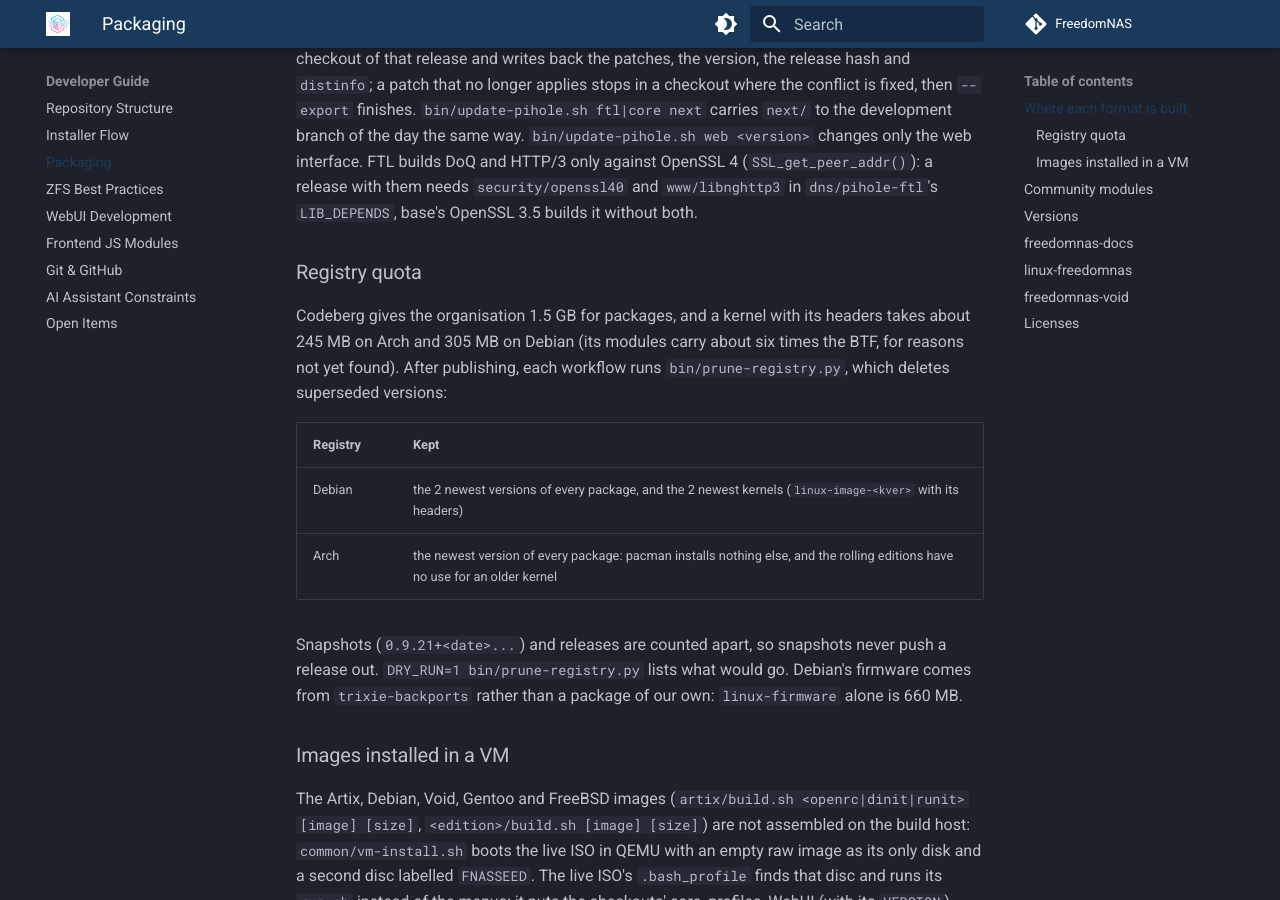
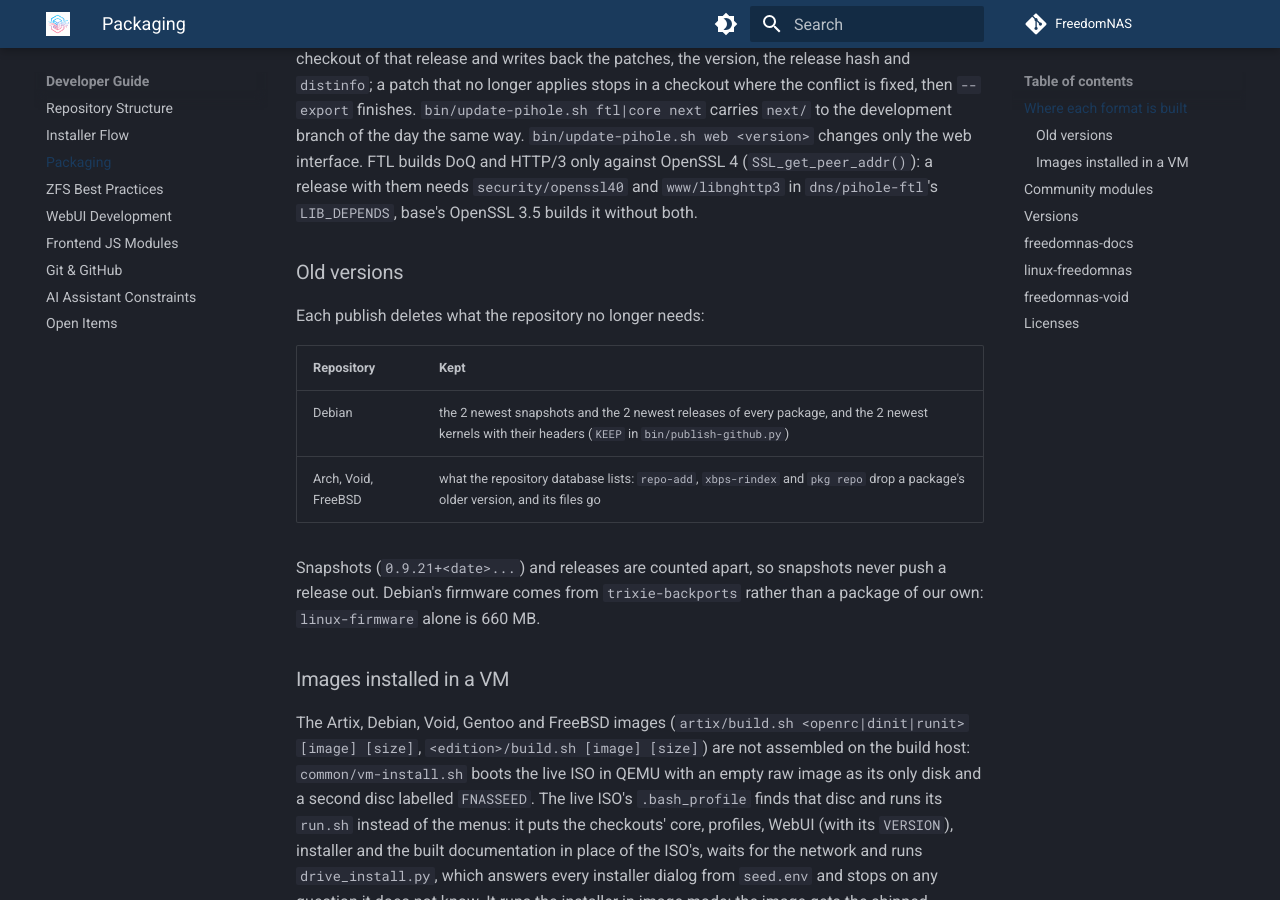
Before and after one commit to FreedomNAS/freedomnas-docs, an MkDocs documentation site: the page built from docs/developer/packaging.md, in a window 1280 px wide and 900 px high, scrolled down 2516 px. Built offline with MkDocs 1.6.1 and Material for MkDocs 9.7.7, drawn with Linux system fonts in a browser that asks for light colours.

Commit message:
Drop what was left of Codeberg

```diff
--- a/docs/developer/packaging.md
+++ b/docs/developer/packaging.md
@@ -71,21 +71,17 @@ against OpenSSL 4 (`SSL_get_peer_addr()`): a release with them needs
 `security/openssl40` and `www/libnghttp3` in `dns/pihole-ftl`'s
 `LIB_DEPENDS`, base's OpenSSL 3.5 builds it without both.
 
-### Registry quota
+### Old versions
 
-Codeberg gives the organisation 1.5 GB for packages, and a kernel with its
-headers takes about 245 MB on Arch and 305 MB on Debian (its modules carry
-about six times the BTF, for reasons not yet found). After publishing, each
-workflow runs `bin/prune-registry.py`, which deletes superseded versions:
+Each publish deletes what the repository no longer needs:
 
-| Registry | Kept |
-|----------|------|
-| Debian | the 2 newest versions of every package, and the 2 newest kernels (`linux-image-<kver>` with its headers) |
-| Arch | the newest version of every package: pacman installs nothing else, and the rolling editions have no use for an older kernel |
+| Repository | Kept |
+|------------|------|
+| Debian | the 2 newest snapshots and the 2 newest releases of every package, and the 2 newest kernels with their headers (`KEEP` in `bin/publish-github.py`) |
+| Arch, Void, FreeBSD | what the repository database lists: `repo-add`, `xbps-rindex` and `pkg repo` drop a package's older version, and its files go |
 
 Snapshots (`0.9.21+<date>...`) and releases are counted apart, so snapshots
-never push a release out. `DRY_RUN=1 bin/prune-registry.py` lists what would
-go. Debian's firmware comes from `trixie-backports` rather than a package of
+never push a release out. Debian's firmware comes from `trixie-backports` rather than a package of
 our own: `linux-firmware` alone is 660 MB.
 
 ### Images installed in a VM
```
Also changed, not shown: docs/developer/repositories.md (+1 -1 lines), 1 other file.
